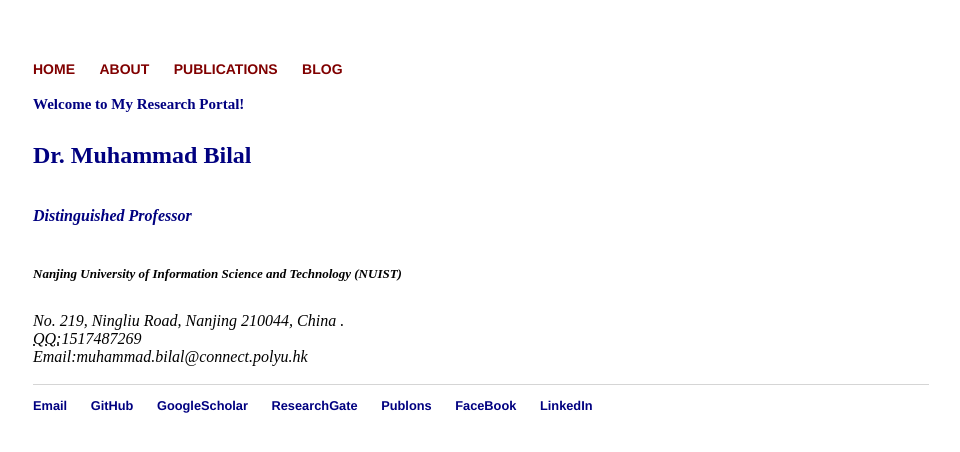
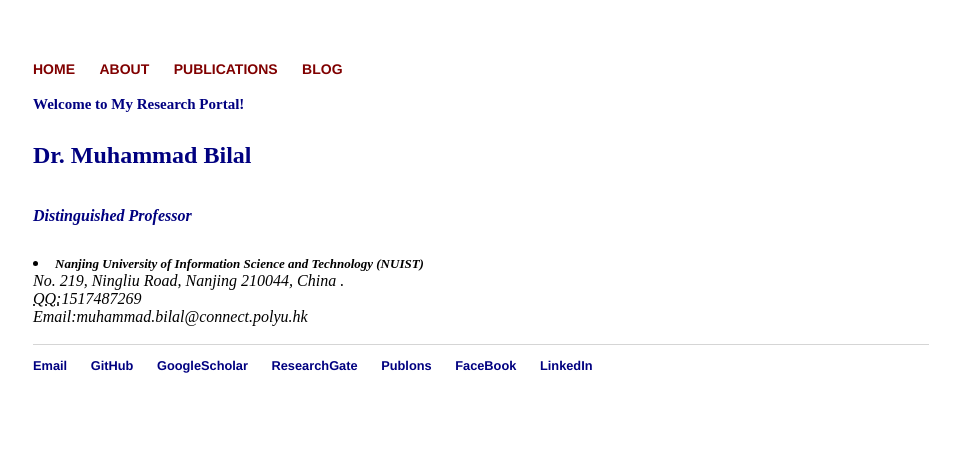
Before and after one commit to rs-DrBilal/rsbilal.github.io, a Jekyll site: the page built from index.html, in a window 1280 px wide. Shown: the top 452 px of the page, without its empty margins (159-1119 px from the left). Built offline with Jekyll 4.4.1, drawn with Linux system fonts in a browser that asks for light colours.

Commit message:
Update index.html

```diff
--- a/index.html
+++ b/index.html
@@ -7,7 +7,7 @@ title: Muhammad Bilal
 	<p <li><a href="http://ocean.nuist.edu.cn/muhammadbilal" style="color: NAVY"><strong>Dr. Muhammad Bilal</strong></a><br></p>
 		<p <li><a href="http://ocean.nuist.edu.cn"style="color: NAVY;font-size:16px;line-height: 0.5"><strong><em>Distinguished Professor</em></strong></a></p>
 					<address>
-	<p <li><a href="https://en.nuist.edu.cn" style="color:black;font-size:13px;line-height: 0.1"><strong>Nanjing University of Information Science and Technology (NUIST)</strong></a><br></p>
+	<li><a href="https://en.nuist.edu.cn" style="color:black;font-size:13px;line-height: 0.1"><strong>Nanjing University of Information Science and Technology (NUIST)</strong></a><br>
 					No. 219, Ningliu Road, Nanjing 210044, China .<br>
 					<abbr title="QQ">QQ:</abbr>1517487269<br>
 					<span class="obfuscate">Email:muhammad.bilal@connect.polyu.hk</span>
```
